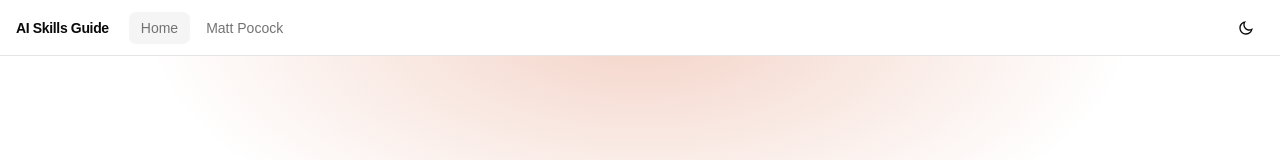
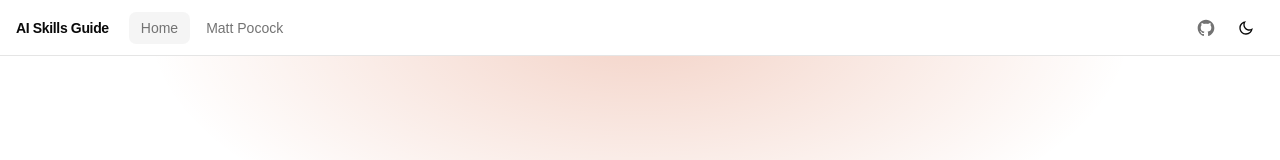
Before and after one commit to StevanusPangau/ai-skills-guide, a React (Vite) app: page / in a window 1280 px wide. Shown: the top 160 px of the page. Built offline with nearby package versions, Linux system fonts and the light colour scheme.

Commit message:
feat: add GitHub repo button in header
Add GitHub icon button next to theme toggle so visitors can
easily star/check the repository.

```diff
--- a/src/routes/__root.tsx
+++ b/src/routes/__root.tsx
@@ -1,6 +1,6 @@
 import { useState, useEffect } from 'react'
 import { createRootRoute, Link, Outlet } from '@tanstack/react-router'
-import { RiMoonLine, RiSunLine } from '@remixicon/react'
+import { RiGithubFill, RiMoonLine, RiSunLine } from '@remixicon/react'
 import { Button } from '@/components/ui/button'
 
 export const Route = createRootRoute({
@@ -54,6 +54,17 @@ function RootLayout() {
             </nav>
           </div>
 
+          <div className="flex items-center gap-1">
+            <a
+              href="https://github.com/StevanusPangau/ai-skills-guide"
+              target="_blank"
+              rel="noopener noreferrer"
+              className="inline-flex h-9 w-9 items-center justify-center rounded-md text-muted-foreground transition-colors hover:bg-muted hover:text-foreground"
+              aria-label="GitHub repository"
+            >
+              <RiGithubFill className="size-5" />
+            </a>
+
             <Button
               variant="ghost"
               size="icon"
@@ -63,6 +74,7 @@ function RootLayout() {
               {dark ? <RiSunLine /> : <RiMoonLine />}
             </Button>
           </div>
+        </div>
       </header>
 
       <Outlet />
```
Lines whose indentation alone changed are shown as unchanged.
